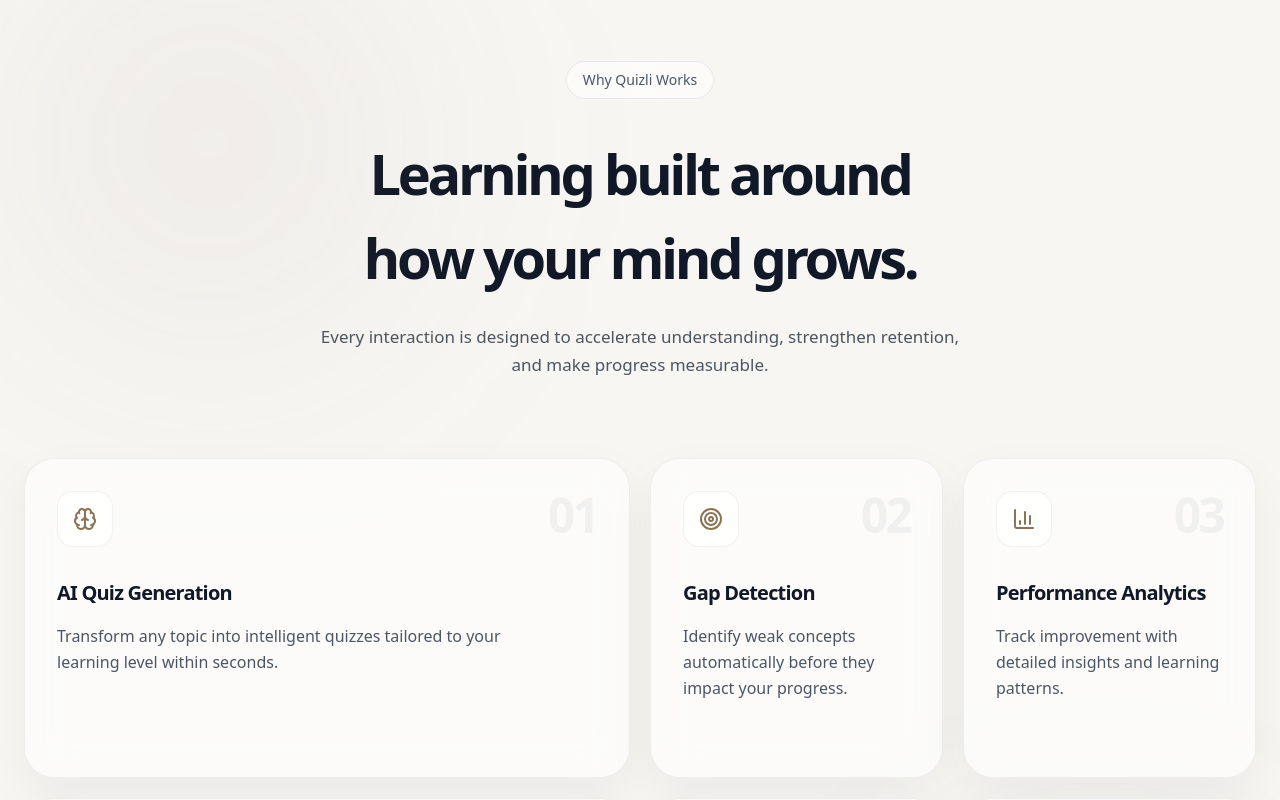
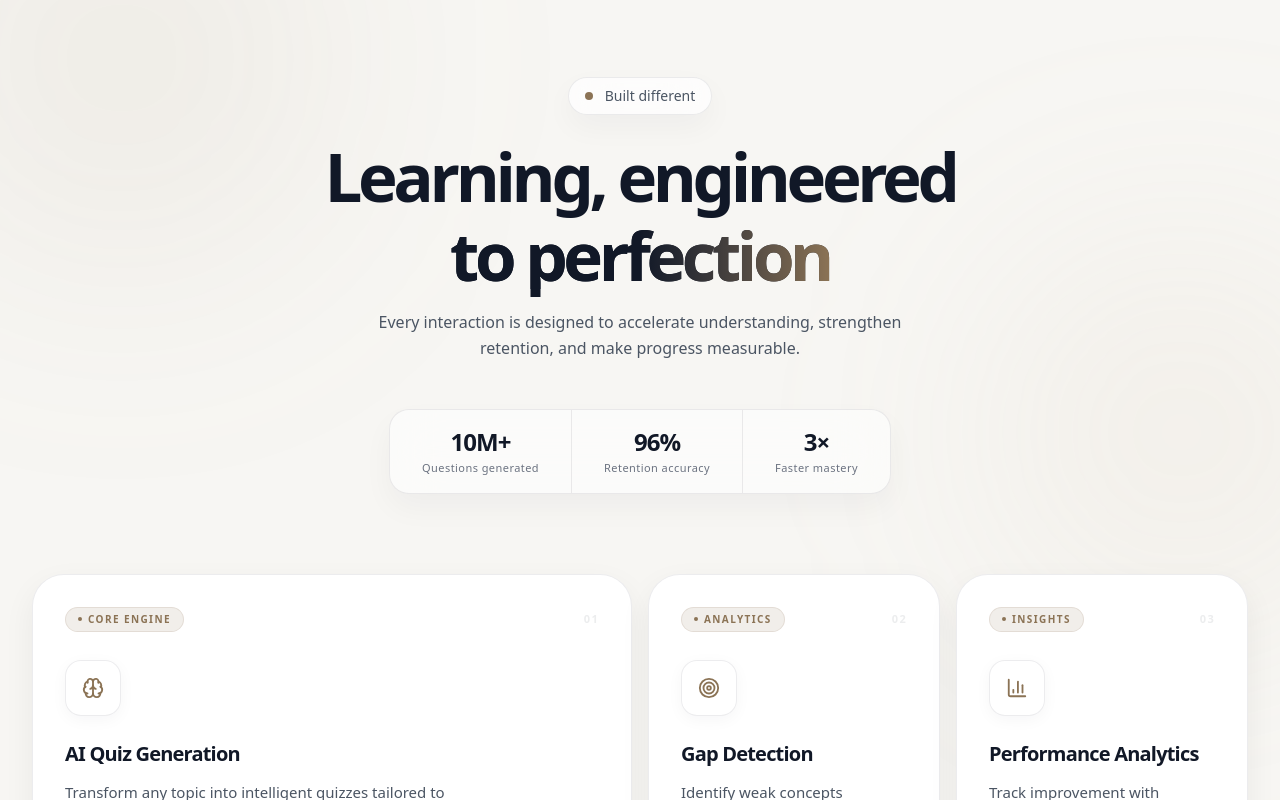
Before and after one commit to krishnasahu22032003/Quizli, a Next.js app: page / in a window 1280 px wide. Shown: the part 840-1640 px from the top of the page. Built offline with nearby package versions, Linux system fonts and the light colour scheme.

Commit message:
Features section updated

```diff
--- a/components/ui/Features.tsx
+++ b/components/ui/Features.tsx
@@ -1,6 +1,7 @@
 "use client";
 
-import { motion } from "framer-motion";
+import { useRef } from "react";
+import { motion, useInView } from "framer-motion";
 import {
   Brain,
   Sparkles,
@@ -17,6 +18,8 @@
     description:
       "Transform any topic into intelligent quizzes tailored to your learning level within seconds.",
     size: "large",
+    tag: "Core Engine",
+    index: 0,
   },
   {
     icon: Target,
@@ -24,6 +27,8 @@
     description:
       "Identify weak concepts automatically before they impact your progress.",
     size: "small",
+    tag: "Analytics",
+    index: 1,
   },
   {
     icon: BarChart3,
@@ -31,6 +36,8 @@
     description:
       "Track improvement with detailed insights and learning patterns.",
     size: "small",
+    tag: "Insights",
+    index: 2,
   },
   {
     icon: Sparkles,
@@ -38,6 +45,8 @@
     description:
       "Every session evolves based on your understanding and performance.",
     size: "large",
+    tag: "AI Powered",
+    index: 3,
   },
   {
     icon: BookOpen,
@@ -45,6 +54,8 @@
     description:
       "Revisit concepts at the perfect moment using AI-powered retention techniques.",
     size: "small",
+    tag: "Memory",
+    index: 4,
   },
   {
     icon: Layers3,
@@ -52,255 +63,131 @@
     description:
       "Master multiple subjects simultaneously without losing focus.",
     size: "small",
+    tag: "Structure",
+    index: 5,
   },
 ];
 
-export default function Features() {
-  return (
-    <section className="relative py-28 overflow-hidden">
-      <div className="absolute inset-0 pointer-events-none">
-        <motion.div
-          animate={{
-            x: [0, 30, 0],
-            y: [0, -20, 0],
-          }}
-          transition={{
-            duration: 30,
-            repeat: Infinity,
-            ease: "easeInOut",
-          }}
-          className="
-            absolute
-            top-0
-            left-0
-            h-[400px]
-            w-[400px]
-            rounded-full
-            blur-[130px]
-            bg-[rgba(139,115,85,0.08)]
-          "
-        />
-
-        <motion.div
-          animate={{
-            x: [0, -25, 0],
-            y: [0, 15, 0],
-          }}
-          transition={{
-            duration: 35,
-            repeat: Infinity,
-            ease: "easeInOut",
-          }}
-          className="
-            absolute
-            bottom-0
-            right-0
-            h-[350px]
-            w-[350px]
-            rounded-full
-            blur-[120px]
-            bg-[rgba(122,143,132,0.08)]
-          "
-        />
-      </div>
-
-      <div className="mx-auto max-w-7xl px-6">
-        <motion.div
-          initial={{ opacity: 0, y: 25 }}
-          whileInView={{ opacity: 1, y: 0 }}
-          viewport={{ once: true }}
-          transition={{
-            duration: 1,
-            ease: [0.22, 1, 0.36, 1],
-          }}
-          className="text-center"
-        >
-          <div
-            className="
-              inline-flex
-              items-center
-              rounded-full
-              border
-              border-[var(--border)]
-              bg-white/60
-              px-4
-              py-2
-              backdrop-blur-xl
-            "
-          >
-            <span className="text-sm font-medium text-[var(--foreground-secondary)]">
-              Why Quizli Works
-            </span>
-          </div>
-
-          <h2
-            className="
-              mt-8
-              text-[2.5rem]
-              font-bold
-              tracking-[-0.06em]
-              text-[var(--foreground)]
-              sm:text-[3.5rem]
-            "
-          >
-            Learning built around
-            <br />
-            how your mind grows.
-          </h2>
-
-          <p
-            className="
-              mx-auto
-              mt-6
-              max-w-2xl
-              text-[15px]
-              leading-relaxed
-              text-[var(--foreground-secondary)]
-              lg:text-[17px]
-            "
-          >
-            Every interaction is designed to accelerate understanding,
-            strengthen retention, and make progress measurable.
-          </p>
-        </motion.div>
-
-        <div
-          className="
-            mt-20
-            grid
-            gap-5
-            md:grid-cols-2
-            lg:grid-cols-4
-          "
-        >
-          {features.map((feature, index) => {
+function FeatureCard({ feature }: { feature: (typeof features)[0] }) {
+  const ref = useRef(null);
+  const isInView = useInView(ref, { once: true, margin: "-80px 0px" });
   const Icon = feature.icon;
 
   return (
     <motion.div
-                key={feature.title}
-                initial={{
-                  opacity: 0,
-                  y: 40,
+      ref={ref}
+      initial={{ opacity: 0, y: 48, scale: 0.97 }}
+      animate={isInView ? { opacity: 1, y: 0, scale: 1 } : {}}
+      transition={{
+        delay: feature.index * 0.09,
+        duration: 0.85,
+        ease: [0.16, 1, 0.3, 1],
       }}
-                whileInView={{
-                  opacity: 1,
-                  y: 0,
-                }}
-                viewport={{
-                  once: true,
-                }}
-                transition={{
-                  delay: index * 0.08,
-                  duration: 0.8,
-                  ease: [0.22, 1, 0.36, 1],
-                }}
-                whileHover={{
-                  y: -10,
-                }}
+      whileHover={{ y: -8, transition: { duration: 0.35, ease: [0.22, 1, 0.36, 1] } }}
       className={`
-                  group
-                  relative
-                  overflow-hidden
-                  rounded-[30px]
-                  border
-                  border-[rgba(17,24,39,0.06)]
-                  bg-white/60
-                  backdrop-blur-xl
-                  shadow-[0_20px_50px_rgba(17,24,39,0.05)]
-                  transition-all
-                  duration-500
-                  ${
-                    feature.size === "large"
-                      ? "lg:col-span-2 min-h-[320px]"
-                      : "min-h-[260px]"
-                  }
+        group card-premium relative overflow-hidden cursor-default
+        ${feature.size === "large" ? "lg:col-span-2 min-h-[300px]" : "min-h-[260px]"}
       `}
     >
+      {/* Hover gradient wash */}
       <div
         className="
-                    absolute
-                    inset-0
-                    opacity-0
-                    transition-all
-                    duration-700
-                    group-hover:opacity-100
+          absolute inset-0
+          opacity-0 group-hover:opacity-100
+          transition-opacity duration-700
+          bg-gradient-to-br
+          from-[rgba(139,115,85,0.06)]
+          via-[rgba(200,182,155,0.03)]
+          to-transparent
+          pointer-events-none
+        "
+      />
 
-                    bg-gradient-to-br
-                    from-[rgba(139,115,85,0.08)]
-                    via-[rgba(200,182,155,0.04)]
-                    to-transparent
+      {/* Top-right corner glow orb */}
+      <div
+        className="
+          absolute -right-14 -top-14
+          h-36 w-36 rounded-full blur-3xl
+          bg-[rgba(139,115,85,0.08)]
+          opacity-0 group-hover:opacity-100
+          transition-opacity duration-700
+          pointer-events-none
+        "
+      />
+
+      {/* Shimmer line — top edge on hover */}
+      <div
+        className="
+          absolute top-0 left-0 h-[1.5px] w-0
+          group-hover:w-full
+          transition-all duration-700 ease-out
+          bg-gradient-to-r from-[var(--accent)] via-[var(--champagne)] to-transparent
+          pointer-events-none
+        "
+      />
+
+      <div className="relative flex h-full flex-col p-7 sm:p-8">
+        {/* Tag + index row */}
+        <div className="flex items-center justify-between mb-7">
+          <span
+            className="
+              inline-flex items-center gap-1.5
+              rounded-full px-3 py-1
+              text-[10px] font-semibold tracking-[0.14em] uppercase
+              bg-[var(--accent-soft)]
+              text-[var(--accent)]
+              border border-[rgba(139,115,85,0.14)]
+            "
+          >
+            <span className="w-1 h-1 rounded-full bg-[var(--accent)]" />
+            {feature.tag}
+          </span>
+          <span
+            className="
+              text-[11px] font-bold tracking-[0.12em] tabular-nums
+              text-[rgba(17,24,39,0.08)]
+            "
+          >
+            {String(feature.index + 1).padStart(2, "0")}
+          </span>
+        </div>
+
+        {/* Icon */}
+        <div
+          className="
+            relative flex items-center justify-center
+            w-12 h-12 sm:w-14 sm:h-14 rounded-2xl mb-6
+            border border-[var(--border)]
+            bg-white/70 backdrop-blur-xl
+            shadow-[0_4px_16px_rgba(17,24,39,0.04)]
+          "
+        >
+          <Icon
+            size={22}
+            className="
+              text-[var(--accent)]
+              transition-transform duration-500
+              group-hover:scale-110 group-hover:rotate-6
             "
           />
 
           <div
             className="
-                    absolute
-                    -right-16
-                    -top-16
-                    h-40
-                    w-40
-                    rounded-full
-                    blur-3xl
-                    opacity-0
-                    transition-all
-                    duration-700
-                    group-hover:opacity-100
-
-                    bg-[rgba(139,115,85,0.10)]
-                  "
-                />
-
-                <div className="relative flex h-full flex-col p-8">
-                  <div
-                    className="
-                      flex
-                      h-14
-                      w-14
-                      items-center
-                      justify-center
-                      rounded-2xl
-                      border
-                      border-[rgba(17,24,39,0.06)]
-                      bg-white/70
-                      backdrop-blur-xl
-                    "
-                  >
-                    <Icon
-                      size={24}
-                      className="
-                        text-[var(--accent)]
-                        transition-transform
-                        duration-500
-                        group-hover:scale-110
-                        group-hover:rotate-6
+              absolute inset-0 rounded-2xl
+              opacity-0 group-hover:opacity-100
+              transition-opacity duration-500
+              blur-md bg-[rgba(139,115,85,0.18)]
+              pointer-events-none
             "
           />
         </div>
 
-                  <div
-                    className="
-                      absolute
-                      right-8
-                      top-8
-
-                      text-5xl
-                      font-bold
-                      tracking-[-0.06em]
-
-                      text-[rgba(17,24,39,0.05)]
-                    "
-                  >
-                    0{index + 1}
-                  </div>
-
         <h3
           className="
-                      mt-8
-                      text-xl
-                      font-semibold
+            text-[1.05rem] sm:text-xl font-semibold
             tracking-[-0.04em]
             text-[var(--foreground)]
+            mb-3
           "
         >
           {feature.title}
@@ -308,31 +195,213 @@
 
         <p
           className="
-                      mt-4
-                      max-w-md
-                      leading-relaxed
+            text-sm sm:text-[15px] leading-relaxed
             text-[var(--foreground-secondary)]
+            max-w-sm
+            flex-1
           "
         >
           {feature.description}
         </p>
 
-                  <div className="mt-auto pt-10">
+        <div className="mt-auto pt-7">
           <div
             className="
-                        h-[2px]
-                        w-0
-                        bg-[var(--accent)]
-                        transition-all
-                        duration-700
+              h-[1.5px] w-0 rounded-full
               group-hover:w-full
+              transition-all duration-700 ease-[cubic-bezier(0.22,1,0.36,1)]
+              bg-gradient-to-r from-[var(--accent)] to-[var(--champagne)]
             "
           />
         </div>
       </div>
     </motion.div>
   );
-          })}
+}
+
+export default function Features() {
+  const headingRef = useRef(null);
+  const headingInView = useInView(headingRef, { once: true, margin: "-60px 0px" });
+
+  return (
+    <section className="relative py-24 sm:py-32 overflow-hidden">
+
+      <div className="absolute inset-0 pointer-events-none overflow-hidden">
+        <motion.div
+          animate={{ x: [0, 28, 0], y: [0, -18, 0] }}
+          transition={{ duration: 32, repeat: Infinity, ease: "easeInOut" }}
+          className="
+            absolute -top-24 -left-24
+            h-[420px] w-[420px] rounded-full blur-[130px]
+            bg-[rgba(139,115,85,0.08)]
+          "
+        />
+        <motion.div
+          animate={{ x: [0, -22, 0], y: [0, 16, 0] }}
+          transition={{ duration: 38, repeat: Infinity, ease: "easeInOut" }}
+          className="
+            absolute top-[20%] -right-24
+            h-[380px] w-[380px] rounded-full blur-[120px]
+            bg-[rgba(200,182,155,0.10)]
+          "
+        />
+        <motion.div
+          animate={{ x: [0, 10, 0], y: [0, -10, 0] }}
+          transition={{ duration: 44, repeat: Infinity, ease: "easeInOut" }}
+          className="
+            absolute bottom-[-80px] left-1/2 -translate-x-1/2
+            h-[260px] w-[260px] rounded-full blur-[100px]
+            bg-[rgba(122,143,132,0.07)]
+          "
+        />
+      </div>
+
+      <div className="relative mx-auto max-w-7xl px-4 sm:px-6 lg:px-8">
+
+        {/* ── Heading block ───────────────────────────────── */}
+        <div ref={headingRef} className="text-center mb-16 sm:mb-20">
+
+          {/* Eyebrow — matches hero pattern exactly */}
+          <motion.div
+            initial={{ opacity: 0, y: 20 }}
+            animate={headingInView ? { opacity: 1, y: 0 } : {}}
+            transition={{ duration: 1, ease: [0.22, 1, 0.36, 1] }}
+            className="
+              inline-flex items-center gap-3
+              rounded-full
+              border border-[var(--border)]
+              bg-white/70 backdrop-blur-xl
+              px-4 py-2
+              shadow-[0_12px_30px_rgba(17,24,39,0.04)]
+              mb-7
+            "
+          >
+            <span className="relative flex h-2 w-2">
+              <span
+                className="
+                  absolute inline-flex h-full w-full
+                  animate-ping rounded-full
+                  bg-[var(--accent)] opacity-40
+                "
+              />
+              <span
+                className="
+                  relative inline-flex h-2 w-2
+                  rounded-full bg-[var(--accent)]
+                "
+              />
+            </span>
+            <span className="text-sm font-medium text-[var(--foreground-secondary)]">
+              Built different
+            </span>
+          </motion.div>
+
+          {/* Main headline — slide-up reveal per line */}
+          <div className=" mb-3">
+            <motion.h2
+              initial={{ y: "108%" }}
+              animate={headingInView ? { y: "0%" } : {}}
+              transition={{ duration: 1.0, ease: [0.16, 1, 0.3, 1], delay: 0.08 }}
+              className="
+                text-[2.4rem] sm:text-[3.4rem] lg:text-[4.2rem]
+                font-bold tracking-[-0.065em] leading-[1.0]
+                text-[var(--foreground)]
+              "
+            >
+              Learning, engineered
+            </motion.h2>
+          </div>
+          <div className="">
+            <motion.h2
+              initial={{ y: "108%" }}
+              animate={headingInView ? { y: "0%" } : {}}
+              transition={{ duration: 1.0, ease: [0.16, 1, 0.3, 1], delay: 0.17 }}
+              className="
+                text-[2.4rem] sm:text-[3.4rem] lg:text-[4.2rem]
+                font-bold tracking-[-0.065em] leading-[1.0]
+                bg-gradient-to-r
+                from-[var(--foreground)]
+                via-[var(--foreground)]
+                to-[var(--accent)]
+                bg-clip-text text-transparent
+              "
+            >
+             <span
+              className="
+                bg-gradient-to-r
+                from-[var(--foreground)]
+                via-[var(--foreground)]
+                to-[var(--accent)]
+
+                bg-clip-text
+                text-transparent
+              "
+            >
+                to perfection
+                </span>
+            </motion.h2>
+          </div>
+
+          {/* Subtext */}
+          <motion.p
+            initial={{ opacity: 0, y: 18 }}
+            animate={headingInView ? { opacity: 1, y: 0 } : {}}
+            transition={{ duration: 0.9, ease: [0.22, 1, 0.36, 1], delay: 0.32 }}
+            className="
+              mx-auto mt-5
+              max-w-xl
+              text-[15px] sm:text-[16px] leading-relaxed
+              text-[var(--foreground-secondary)]
+            "
+          >
+            Every interaction is designed to accelerate understanding,
+            strengthen retention, and make progress measurable.
+          </motion.p>
+
+          {/* Stats strip */}
+          <motion.div
+            initial={{ opacity: 0, y: 18 }}
+            animate={headingInView ? { opacity: 1, y: 0 } : {}}
+            transition={{ duration: 0.9, ease: [0.22, 1, 0.36, 1], delay: 0.46 }}
+            className="
+              mt-10 sm:mt-12
+              inline-flex flex-wrap items-center justify-center
+              gap-0
+              rounded-[20px]
+              border border-[var(--border)]
+              bg-white/55 backdrop-blur-xl
+              shadow-[0_14px_30px_rgba(17,24,39,0.04)]
+              divide-x divide-[var(--border)]
+              overflow-hidden
+            "
+          >
+            {[
+              { value: "10M+", label: "Questions generated" },
+              { value: "96%", label: "Retention accuracy" },
+              { value: "3×", label: "Faster mastery" },
+            ].map((stat) => (
+              <div key={stat.label} className="px-6 sm:px-8 py-4 text-center">
+                <div
+                  className="
+                    text-xl sm:text-2xl font-bold tracking-[-0.04em]
+                    text-[var(--foreground)]
+                  "
+                >
+                  {stat.value}
+                </div>
+                <div className="text-[11px] mt-0.5 text-[var(--foreground-muted)] tracking-[0.04em]">
+                  {stat.label}
+                </div>
+              </div>
+            ))}
+          </motion.div>
+        </div>
+
+        {/* ── Feature grid ────────────────────────────────── */}
+        <div className="grid grid-cols-1 gap-4 sm:grid-cols-2 lg:grid-cols-4">
+          {features.map((feature) => (
+            <FeatureCard key={feature.title} feature={feature} />
+          ))}
         </div>
       </div>
     </section>
```
Lines whose indentation alone changed are shown as unchanged.
